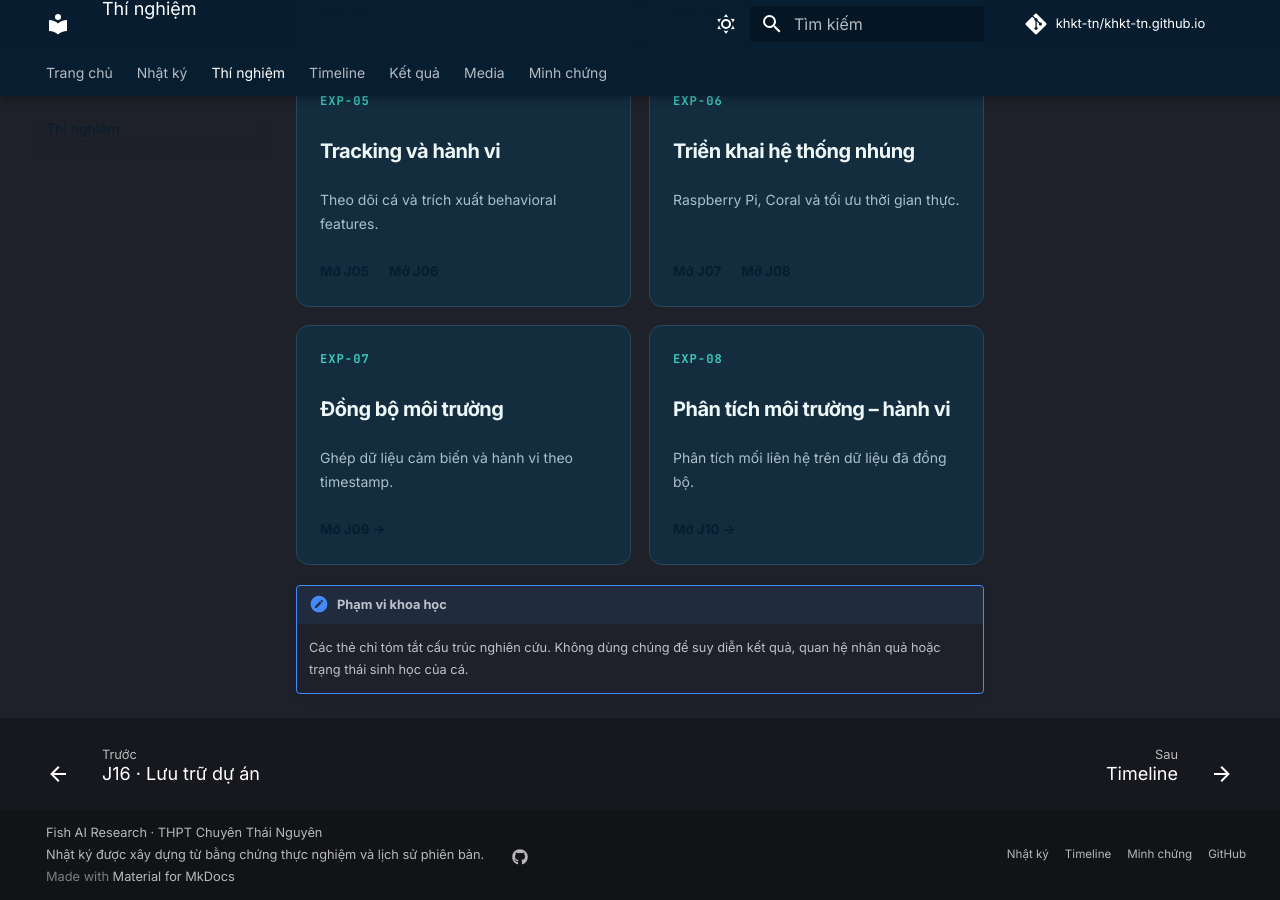
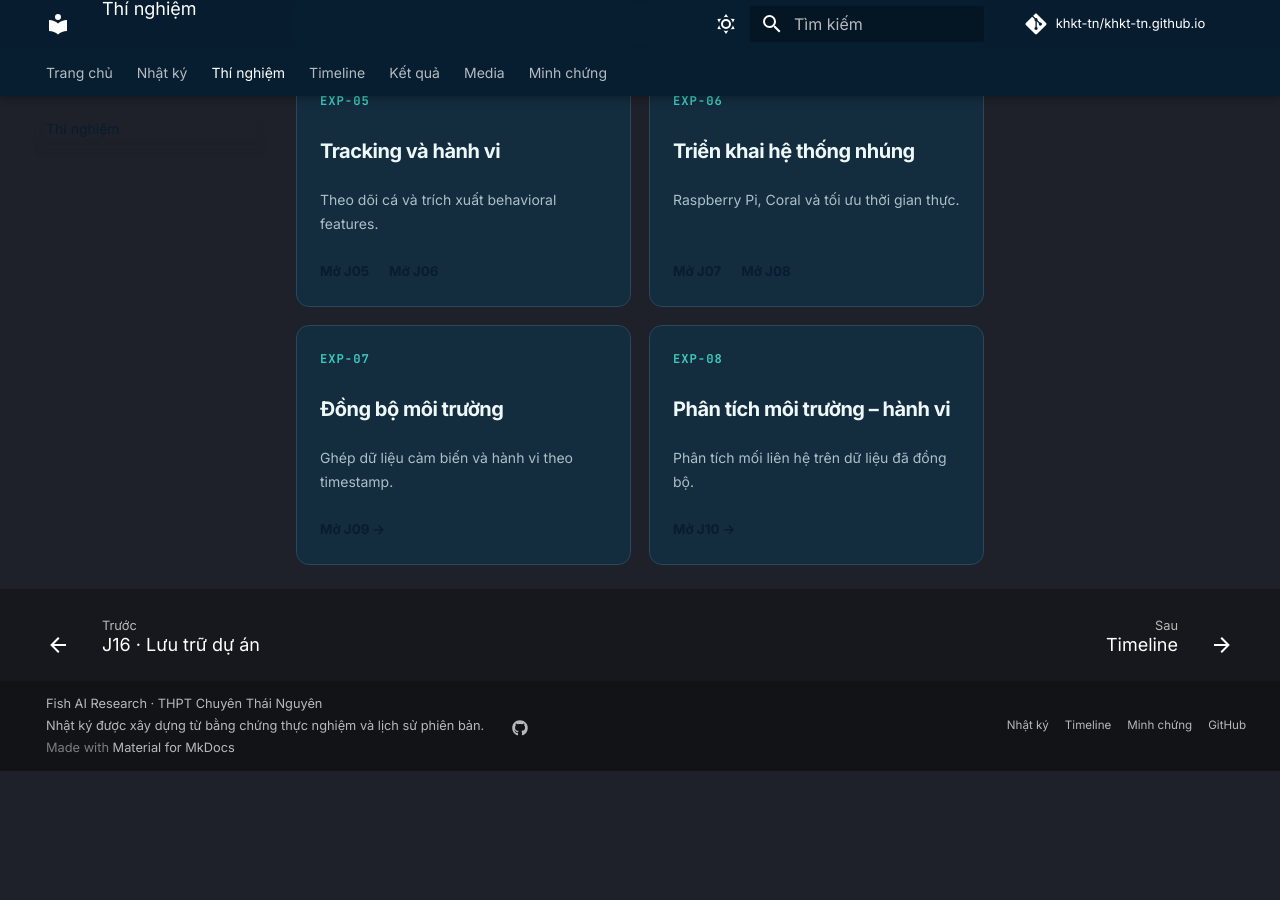
Before and after one commit to khkt-tn/khkt-tn.github.io, an MkDocs documentation site: the page built from docs/experiments.md, in a window 1280 px wide and 900 px high, scrolled down 881 px. Built offline with MkDocs 1.6.1 and Material for MkDocs 9.7.7, drawn with Linux system fonts in a browser that asks for light colours; comment, search, counter and statistics services are not loaded; after the commit the page ends 1652 px from its top, so only the background shows below that.

Commit message:
Update experiments.md

```diff
--- a/docs/experiments.md
+++ b/docs/experiments.md
@@ -9,15 +9,12 @@
 </section>
 
 <div class="experiment-grid experiment-grid--detail">
-  <article class="experiment-card"><span>EXP-01</span><h2>Thu nhận dữ liệu</h2><p>Thiết lập nguồn dữ liệu và quy trình lưu trữ.</p><a href="journal/J01_data_acquisition/">Mở J01 →</a></article>
-  <article class="experiment-card"><span>EXP-02</span><h2>Dữ liệu đa góc nhìn</h2><p>Thu nhận và quản lý dữ liệu TOP/FRONT.</p><a href="journal/J02_top_front_data_collection/">Mở J02 →</a></article>
-  <article class="experiment-card"><span>EXP-03</span><h2>Dataset và annotation</h2><p>Xây dựng dataset detection trên Roboflow.</p><a href="journal/J03_roboflow_dataset/">Mở J03 →</a></article>
-  <article class="experiment-card"><span>EXP-04</span><h2>Phát hiện cá</h2><p>Huấn luyện và đánh giá YOLO detection.</p><a href="journal/J04_yolo_detection/">Mở J04 →</a></article>
-  <article class="experiment-card"><span>EXP-05</span><h2>Tracking và hành vi</h2><p>Theo dõi cá và trích xuất behavioral features.</p><div class="card-links"><a href="journal/J05_fish_tracking/">Mở J05</a><a href="journal/J06_behavior_features/">Mở J06</a></div></article>
-  <article class="experiment-card"><span>EXP-06</span><h2>Triển khai hệ thống nhúng</h2><p>Raspberry Pi, Coral và tối ưu thời gian thực.</p><div class="card-links"><a href="journal/J07_raspberry_pi_coral/">Mở J07</a><a href="journal/J08_realtime_optimization/">Mở J08</a></div></article>
-  <article class="experiment-card"><span>EXP-07</span><h2>Đồng bộ môi trường</h2><p>Ghép dữ liệu cảm biến và hành vi theo timestamp.</p><a href="journal/J09_sensor_behavior_sync/">Mở J09 →</a></article>
-  <article class="experiment-card"><span>EXP-08</span><h2>Phân tích môi trường – hành vi</h2><p>Phân tích mối liên hệ trên dữ liệu đã đồng bộ.</p><a href="journal/J10_environment_behavior_analysis/">Mở J10 →</a></article>
+  <article class="experiment-card"><span>EXP-01</span><h2>Thu nhận dữ liệu</h2><p>Thiết lập nguồn dữ liệu và quy trình lưu trữ.</p><a href="/journal/J01_data_acquisition/">Mở J01 →</a></article>
+  <article class="experiment-card"><span>EXP-02</span><h2>Dữ liệu đa góc nhìn</h2><p>Thu nhận và quản lý dữ liệu TOP/FRONT.</p><a href="/journal/J02_top_front_data_collection/">Mở J02 →</a></article>
+  <article class="experiment-card"><span>EXP-03</span><h2>Dataset và annotation</h2><p>Xây dựng dataset detection trên Roboflow.</p><a href="/journal/J03_roboflow_dataset/">Mở J03 →</a></article>
+  <article class="experiment-card"><span>EXP-04</span><h2>Phát hiện cá</h2><p>Huấn luyện và đánh giá YOLO detection.</p><a href="/journal/J04_yolo_detection/">Mở J04 →</a></article>
+  <article class="experiment-card"><span>EXP-05</span><h2>Tracking và hành vi</h2><p>Theo dõi cá và trích xuất behavioral features.</p><div class="card-links"><a href="/journal/J05_fish_tracking/">Mở J05</a><a href="journal/J06_behavior_features/">Mở J06</a></div></article>
+  <article class="experiment-card"><span>EXP-06</span><h2>Triển khai hệ thống nhúng</h2><p>Raspberry Pi, Coral và tối ưu thời gian thực.</p><div class="card-links"><a href="/journal/J07_raspberry_pi_coral/">Mở J07</a><a href="/journal/J08_realtime_optimization/">Mở J08</a></div></article>
+  <article class="experiment-card"><span>EXP-07</span><h2>Đồng bộ môi trường</h2><p>Ghép dữ liệu cảm biến và hành vi theo timestamp.</p><a href="/journal/J09_sensor_behavior_sync/">Mở J09 →</a></article>
+  <article class="experiment-card"><span>EXP-08</span><h2>Phân tích môi trường – hành vi</h2><p>Phân tích mối liên hệ trên dữ liệu đã đồng bộ.</p><a href="/journal/J10_environment_behavior_analysis/">Mở J10 →</a></article>
 </div>
-
-!!! note "Phạm vi khoa học"
-    Các thẻ chỉ tóm tắt cấu trúc nghiên cứu. Không dùng chúng để suy diễn kết quả, quan hệ nhân quả hoặc trạng thái sinh học của cá.
```
